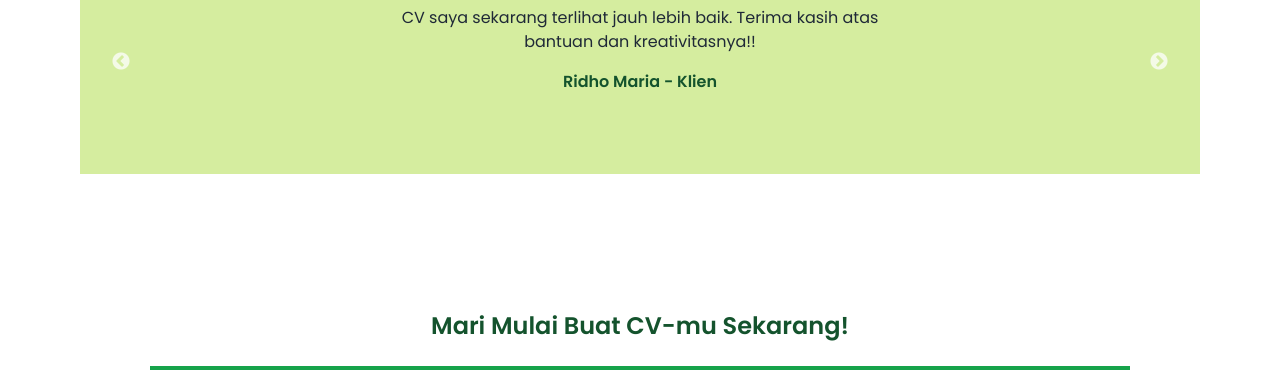
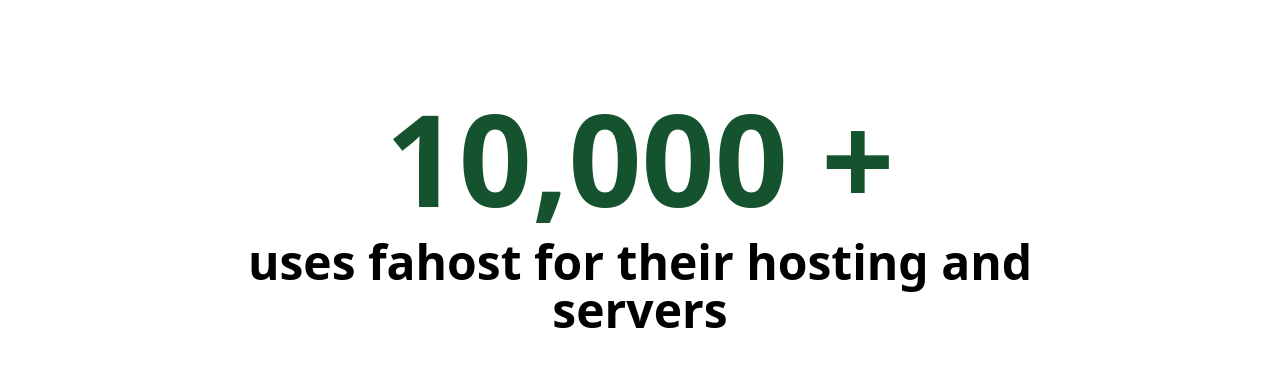
Before and after one commit to siddiqfathurahman/cv-wesite-layanan-jasa-cv, a React (Vite) app: page / in a window 1280 px wide. Shown: the part 2257-2641 px from the top of the page. Built offline with nearby package versions, Linux system fonts and the light colour scheme.

Commit message:
update using layanan

```diff
--- a/package.json
+++ b/package.json
@@ -12,9 +12,11 @@
   "dependencies": {
     "aos": "^2.3.4",
     "react": "^18.3.1",
+    "react-countup": "^6.5.3",
     "react-dom": "^18.3.1",
     "react-icons": "^5.3.0",
     "react-scroll": "^1.9.0",
+    "react-scroll-trigger": "^0.6.14",
     "react-slick": "^0.30.2",
     "slick-carousel": "^1.8.1"
   },
--- a/src/App.jsx
+++ b/src/App.jsx
@@ -6,6 +6,7 @@
 import Navbar from './components/Navbar'
 import Profil from './components/Profil-riview'
 import ReviewSlider from './components/riview'
+import Using from './components/Using'
 
 function App() {
 
@@ -15,6 +16,7 @@
     <Home />
     <Layanan />
     <Profil />
+    <Using />
     <ReviewSlider />
     <Getstarted />
     <Footer />
--- /dev/null
+++ b/src/components/Using.jsx
@@ -0,0 +1,25 @@
+import React, { useState } from "react";
+import CountUp from 'react-countup';
+import ScrollTrigger from 'react-scroll-trigger';
+
+const Using = () => {
+    const [counterOn, setCounterOn] = useState(false);
+
+    return (
+        <div className="h-screen flex flex-col justify-center text-center items-center">
+            <ScrollTrigger
+                onEnter={() => setCounterOn(true)}
+                onExit={() => setCounterOn(false)}
+            >
+                <h1 className="text-9xl font-extrabold text-green-900">
+                    {counterOn && <CountUp start={0} end={10000} duration={2} delay={0} />} +
+                </h1>
+                <h2 className="text-5xl pt-4 font-bold text-center max-w-4xl">
+                    uses fahost for their hosting and servers
+                </h2>
+            </ScrollTrigger>
+        </div>
+    );
+}
+
+export default Using;
```
Also changed, not shown: 1 other file (tests, documents, lock files or other folders).
